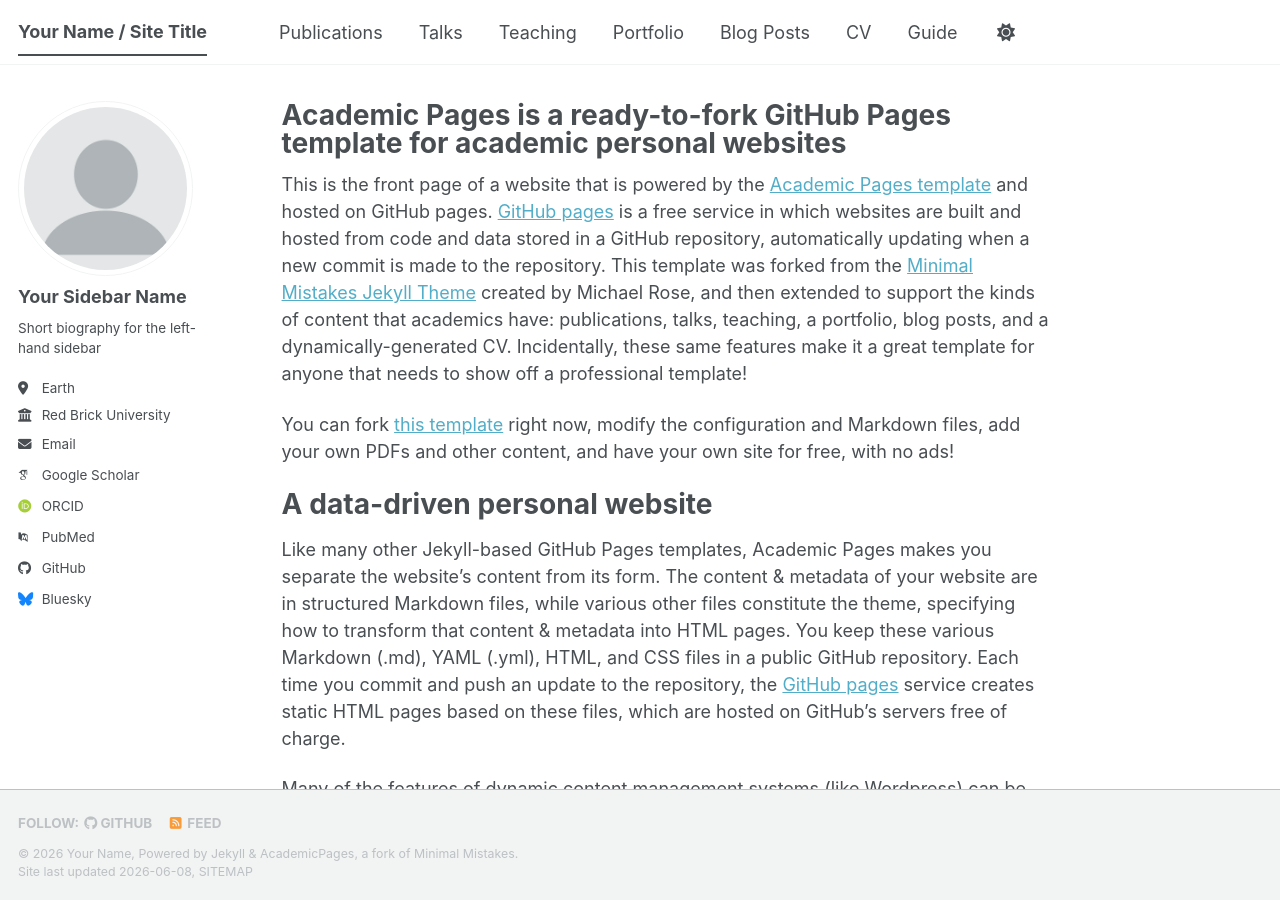
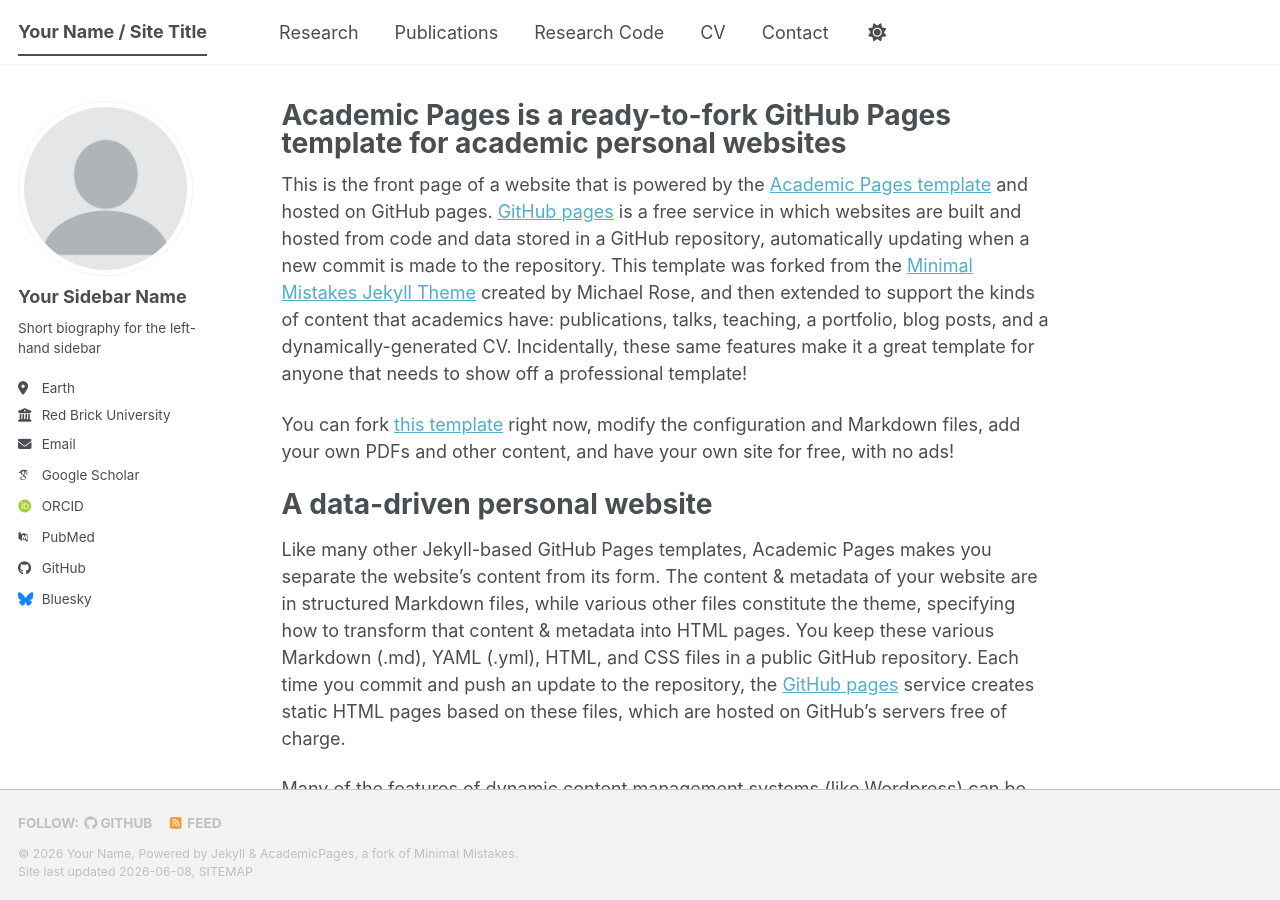
Before and after one commit to Evrim-anik/evrim-anik.github.io, a Jekyll site: the page built from _pages/about.md, in a window 1280 px wide and 900 px high. Built offline with Jekyll 4.4.1, drawn with Linux system fonts in a browser that asks for light colours; some web fonts are replaced; a script bundle is joined from its source files by our own code; library files that are not in the unit come from our copies; some of the changed lines change nothing that is shown.

Commit message:
Update navigation links in _data/navigation.yml
Removed comments and reorganized navigation links.

```diff
--- a/_data/navigation.yml
+++ b/_data/navigation.yml
@@ -1,33 +1,15 @@
-# The following is the order of the links in the header of the website.
-#
-# Changing the order here will adjust the order and you can also add additional
-# links. Removing a link prevents it from showing in the header, but does not
-# prevent it from being included in the site.
-#
-# NOTE that only one of the CV options should be selected, the first is for the
-#      Markdown formatted page while the second is generated using JSON.
+main:
+  - title: "Research"
+    url: /research/
 
-main:
   - title: "Publications"
     url: /publications/
 
-  - title: "Talks"
-    url: /talks/
-
-  - title: "Teaching"
-    url: /teaching/
-
-  - title: "Portfolio"
+  - title: "Research Code"
     url: /portfolio/
-
-  - title: "Blog Posts"
-    url: /year-archive/
 
   - title: "CV"
     url: /cv/
 
-  # - title: "CV"
-  #   url: /cv-json/
-
-  - title: "Guide"
-    url: /markdown/
+  - title: "Contact"
+    url: /contact/
```
